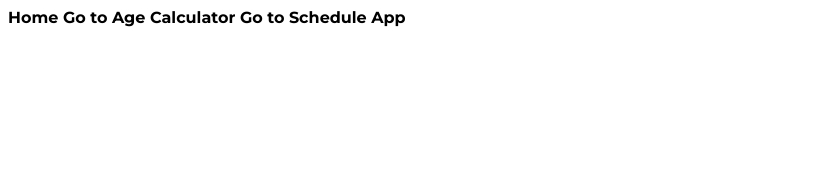
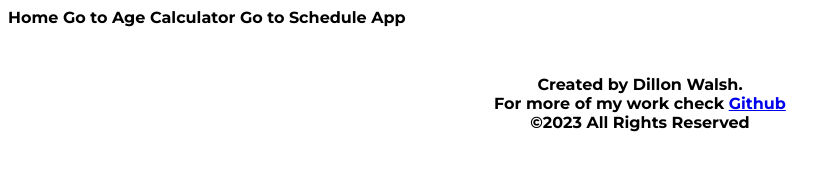
Before and after one commit to Dillonpw/DSC-ts-only, a website built with Vite: page index.html in a window 1280 px wide. Shown: the whole page, without its empty margins (0-840 px from the left). Built offline with nearby package versions, Linux system fonts and the light colour scheme.

Commit message:
fixed paths

```diff
--- a/index.html
+++ b/index.html
@@ -25,6 +25,18 @@
                 >
             </nav>
         </div>
+        <footer class="credits">
+            <p>
+                Created by Dillon Walsh. <br />For more of my work check
+                <a
+                    id="profile-link"
+                    href="https://github.com/Dillonpw/projects"
+                    target="_blank"
+                    >Github</a
+                ><br />
+                &copy;2023 All Rights Reserved
+            </p>
+        </footer>
         <script type="module" src="/main.ts"></script>
     </body>
 </html>
```
Also changed, not shown: calculatorPage.html (+8 -4 lines), schedulePage.html (+8 -4 lines).
